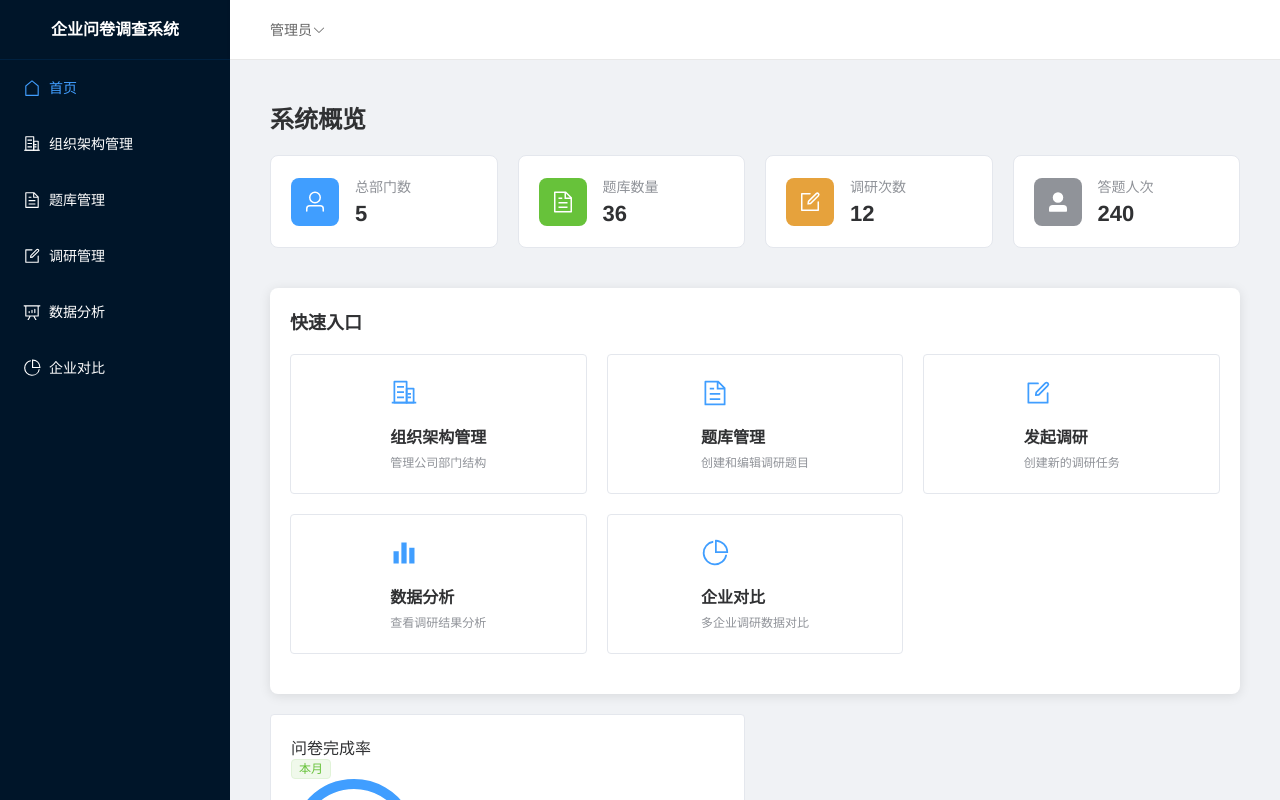
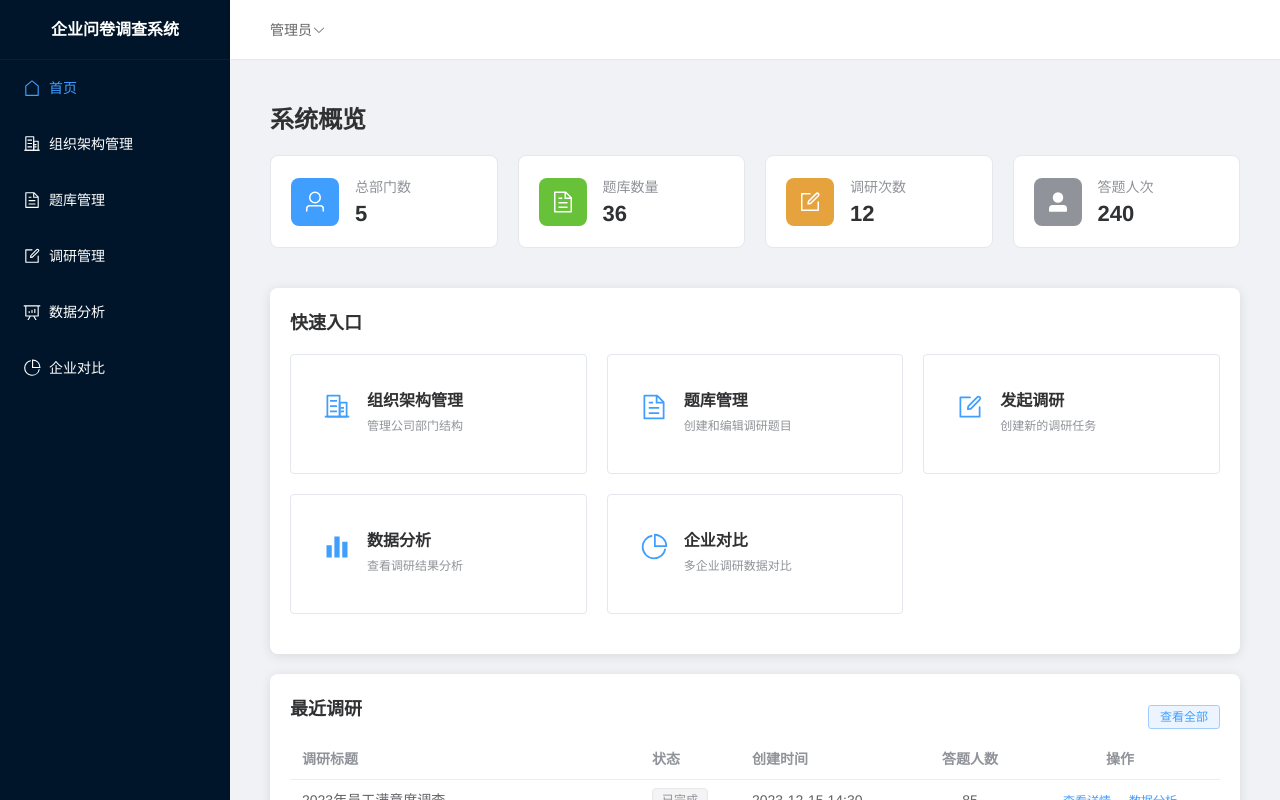
Before and after one commit to he2827987/SurveyProduct, a Vue app in the folder survey_product_doc/frontend/: page /dashboard in a window 1280 px wide. Built offline with nearby package versions, Linux system fonts and the light colour scheme; sample sign-in values are in the browser's storage.

Commit message:
ui: align quick entry layout

```diff
--- a/survey_product_doc/frontend/src/views/Dashboard.vue
+++ b/survey_product_doc/frontend/src/views/Dashboard.vue
@@ -75,37 +75,20 @@
       <el-row :gutter="20">
         <el-col :xs="24" :sm="12" :md="8" v-for="entry in quickEntries" :key="entry.path">
           <el-card shadow="hover" class="entry-card" @click="goTo(entry.path)">
-            <div class="entry-icon">
-              <el-icon><component :is="entry.icon" /></el-icon>
+            <div class="entry-row">
+              <div class="entry-icon">
+                <el-icon><component :is="entry.icon" /></el-icon>
+              </div>
+              <div class="entry-content">
+                <div class="entry-title">{{ entry.title }}</div>
+                <div class="entry-desc">{{ entry.description }}</div>
+              </div>
             </div>
-            <div class="entry-title">{{ entry.title }}</div>
-            <div class="entry-desc">{{ entry.description }}</div>
           </el-card>
         </el-col>
       </el-row>
     </div>
 
-    <!-- 简易概览图表 -->
-
-    <!-- 简易概览图表 -->
-    <el-row :gutter="20">
-      <el-col :xs="24" :sm="24" :md="12">
-        <el-card shadow="hover" class="chart-card">
-          <div class="chart-header">
-            <div class="chart-title">问卷完成率</div>
-            <el-tag type="success" size="small">本月</el-tag>
-          </div>
-          <div class="chart-body">
-            <el-progress type="dashboard" :percentage="72" :stroke-width="10" color="#409EFF" />
-            <div class="chart-legend">
-              <span class="dot primary"></span> 已完成 72%
-              <span class="dot muted"></span> 进行中 18%
-              <span class="dot warning"></span> 未开始 10%
-            </div>
-          </div>
-        </el-card>
-      </el-col>
-    </el-row>
     <!-- 最近调研 -->
     <div class="card recent-surveys">
       <div class="flex-between">
@@ -346,12 +329,14 @@ const viewAnalysis = (id) => {
   margin-bottom: 20px;
   cursor: pointer;
   padding: 12px;
-  height: 140px;
+  height: 120px;
+  transition: all 0.3s;
+}
+.entry-row {
   display: flex;
-  flex-direction: column;
-  justify-content: center;
   align-items: center;
-  transition: all 0.3s;
+  gap: 16px;
+  height: 100%;
 }
 
 .entry-card:hover {
@@ -361,8 +346,12 @@ const viewAnalysis = (id) => {
 
 .entry-icon {
   font-size: 28px;
-  margin-bottom: 10px;
   color: #409EFF;
+}
+
+.entry-content {
+  display: flex;
+  flex-direction: column;
 }
 
 .entry-title {
```
